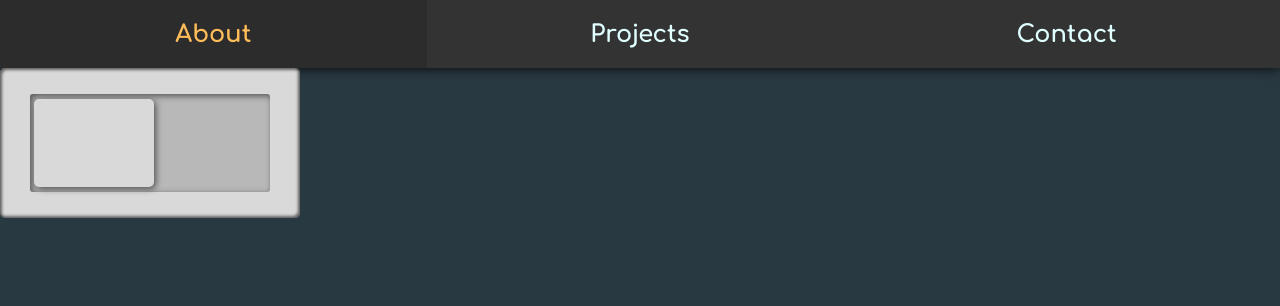
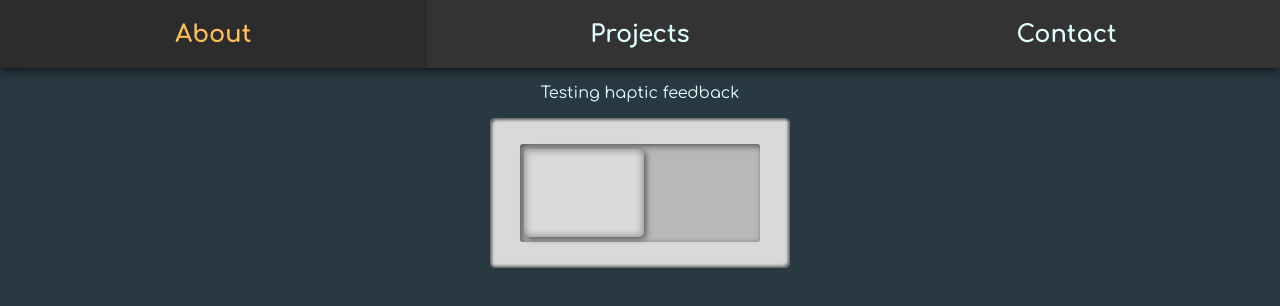
Before and after one commit to TrisRosco/portfolio, a React (Create React App) app in the folder pf/: page /interface in a window 1280 px wide. Shown: the top 306 px of the page. Built offline with nearby package versions, Linux system fonts and the light colour scheme; a web font is replaced by a local one.

Commit message:
styling changes

```diff
--- a/pf/src/components/interface/ClickySwitch/index.js
+++ b/pf/src/components/interface/ClickySwitch/index.js
@@ -1,4 +1,4 @@
-import React, { useState } from "react";
+import React, { useState, useEffect } from "react";
 import "./styles.css";
 import { motion, useDragControls } from "framer-motion";
 import buttonDown from "../../../assets/sounds/buttonDown.mp3";
@@ -6,18 +6,22 @@ import buttonUp from "../../../assets/sounds/buttonUp.mp3";
 
 function ClickySwitch() {
   const [isOn, setIsOn] = useState(false);
-
   const controls = useDragControls();
+  const audioButtonDown = new Audio(buttonDown);
+  const audioButtonUp = new Audio(buttonUp);
 
   const playButtonDown = () => {
-    const audio = new Audio(buttonDown);
-    audio.play();
+    audioButtonDown.play();
   };
 
   const playButtonUp = () => {
-    const audio = new Audio(buttonUp);
-    audio.play();
+    audioButtonUp.play();
   };
+
+  useEffect(() => {
+    vibrateDevice();
+    console.log("vibrate");
+  }, [isOn]);
 
   function vibrateDevice() {
     // Check if the Vibration API is supported by the browser
@@ -30,11 +34,9 @@ function ClickySwitch() {
     if (info.point.x > 0) {
       setIsOn(true);
       playButtonUp();
-      vibrateDevice();
     } else {
       setIsOn(false);
       playButtonUp();
-      vibrateDevice();
     }
   }
 
@@ -51,14 +53,13 @@ function ClickySwitch() {
           className="switch-handle"
           layout
           transition={spring}
-          whileHover={{ scale: 0.99 }}
           whileTap={{ scale: 0.95 }}
           drag="x"
           dragControls={controls}
           dragConstraints={{ left: 0, right: 0 }}
           dragElastic={0.01}
           onDragEnd={toggleSwitch}
-          onMouseDown={playButtonDown}
+          onTapStart={playButtonDown}
         />
       </div>
     </div>
--- a/pf/src/components/interface/ClickySwitch/styles.css
+++ b/pf/src/components/interface/ClickySwitch/styles.css
@@ -29,6 +29,7 @@
     height: 90%;
     margin: 4px;
     background: #d9d9d9;
+    cursor: pointer;
     border-radius: 5px;
-    box-shadow: 2px 2px 6px rgba(0, 0, 0, 0.55);
+    box-shadow: 2px 2px 6px rgba(0, 0, 0, 0.55), inset 2px 2px 5px 2px rgba(0, 0, 0, 0.15), inset -2px -2px 5px 2px rgba(0, 0, 0, 0.15);
 }
--- a/pf/src/pages/CoolInterface/index.js
+++ b/pf/src/pages/CoolInterface/index.js
@@ -9,6 +9,7 @@ const CoolInterface = () => {
       <header className="interface-header">
         <NavBar />
       </header>
+      <p className="interface-title">Testing haptic feedback</p>
       <div className="interface-container">
         <ClickySwitch />
       </div>
--- a/pf/src/pages/CoolInterface/styles.css
+++ b/pf/src/pages/CoolInterface/styles.css
@@ -0,0 +1,6 @@
+.interface{
+    display: flex;
+    flex-direction: column;
+    align-items: center;
+    justify-content: center;
+}
```
